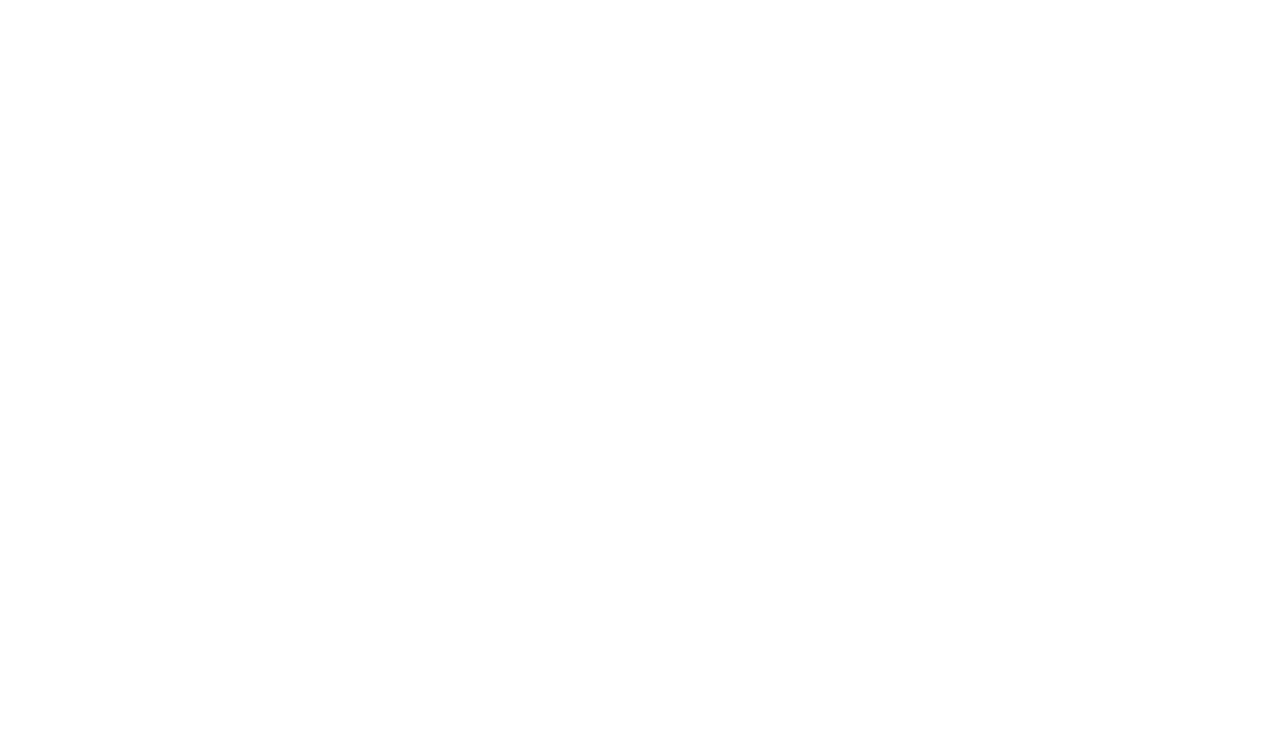
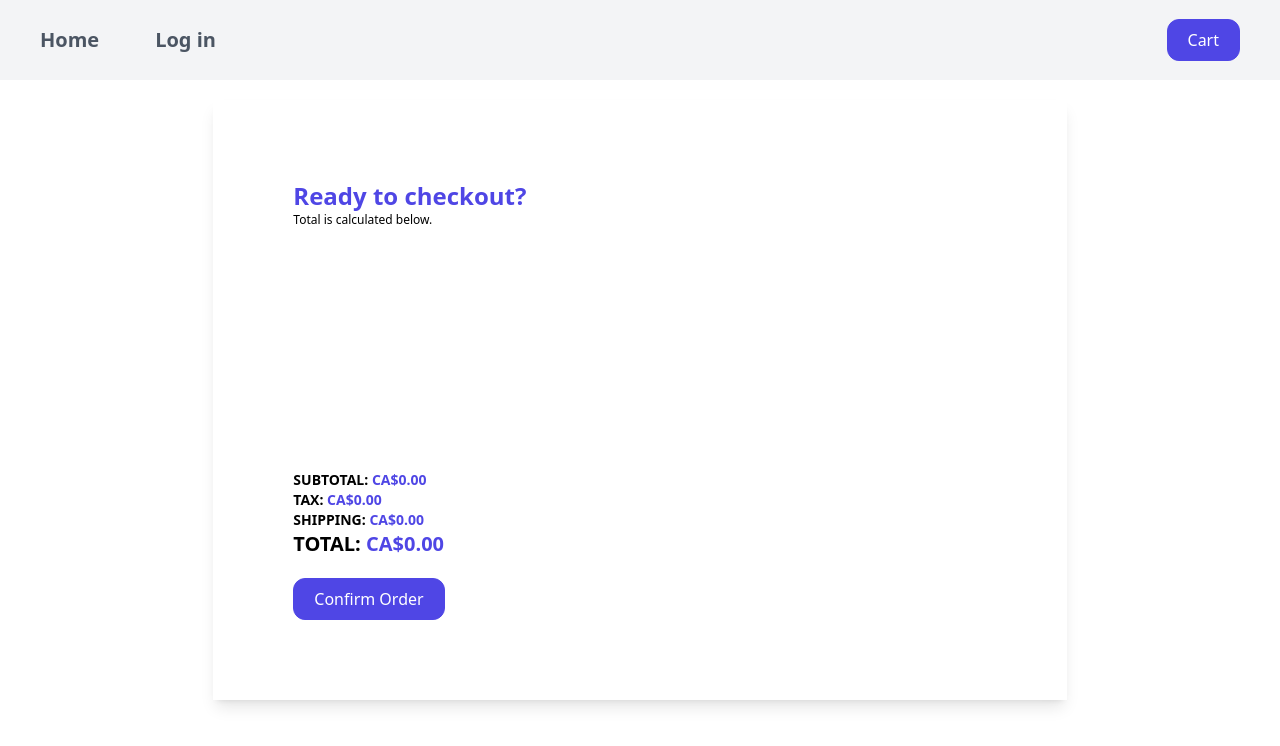
Before and after one commit to jasooh/J-Skate-website, a React (Create React App) app: page /checkout in a window 1280 px wide. Before the commit this address had no page. Shown: the top 746 px of the page. Built offline with nearby package versions, Linux system fonts and the light colour scheme; what amazon-cognito-identity-js would draw is missing.

Commit message:
added checkout

```diff
--- a/src/App.tsx
+++ b/src/App.tsx
@@ -13,6 +13,7 @@
 import Login from './components/Login';
 import Signup from './components/Signup';
 import Account from './components/Account';
+import Checkout from "./components/Checkout";
 
 // context
 import { AuthProvider } from './context/AuthContext';
@@ -28,6 +29,7 @@
             <Route path="/login" element={<LoginPage />} />
             <Route path="/signup" element={<SignupPage />} />
             <Route path="/account" element={<AccountPage />} />
+            <Route path="/checkout" element={<CheckoutPage />} />
           </Routes>
         </CartProvider>
       </AuthProvider>
@@ -63,9 +65,19 @@
 function AccountPage() {
   return (
     <Background>
+      <NavigationBar />
       <Account />
     </Background>
   );
 }
 
+function CheckoutPage() {
+  return (
+    <Background>
+      <NavigationBar />
+      <Checkout />
+    </Background>
+  )
+}
+
 export default App;
--- a/src/components/Account.tsx
+++ b/src/components/Account.tsx
@@ -7,7 +7,6 @@
 
 // components
 import RedirectButton from "./RedirectButton";
-
 
 const Account = () => {
     const [userEmail, setUserEmail] = useState(undefined);
--- /dev/null
+++ b/src/components/Checkout.tsx
@@ -0,0 +1,52 @@
+// components
+import CartItem from "./CartItem";
+import RedirectButton from "./RedirectButton";
+
+// context
+import { useCartContext } from "../context/CartContext";
+
+const Checkout = () => {
+    // context
+    const Cart = useCartContext();
+    const currentCart = Cart.getCart();
+
+    // button
+    const onClick = () => {
+        console.log("purchased!");
+    }
+
+    // number formatting
+
+    let dollar = new Intl.NumberFormat('en-US', {
+       style: 'currency',
+       currency: 'CAD'
+    });
+
+    return (
+        <div className="flex items-center justify-center flex-row w-screen h-screen">
+            <div className="flex flex-col items-start w-2/3 h-3/4 min-w-[25rem] min-h-[20rem] shadow-lg p-20 justify-between">
+                <div>
+                    <span className="text-2xl font-bold text-indigo-600">Ready to checkout?<p className="text-black"></p></span>
+                    <p className="mb-8 text-xs">Total is calculated below.</p>
+                </div>
+                <div className="w-[30rem] h-full min-h-20 max-h-[66%] flex flex-col gap-3">
+                    {currentCart.map(item => {
+                        return (
+                            <CartItem name={item.name} quantity={item.quantity} src={item.src} id={item.id} price={item.price}/>
+                        )
+                    })}
+                </div>
+                <hr className="mb-2 h-px border-t-0 bg-transparent bg-gradient-to-r from-transparent via-neutral-500 to-transparent opacity-100 dark:via-neutral-400" />
+                <div className="flex flex-col w-full h-[5rem] mb-7">
+                    <label className="font-semibold text-sm">SUBTOTAL: <span className="text-indigo-600">{dollar.format(Cart.subTotal)}</span></label>
+                    <label className="font-semibold text-sm">TAX: <span className="text-indigo-600">{dollar.format(Cart.subTotal*0.13)}</span></label>
+                    <label className="font-semibold text-sm">SHIPPING: <span className="text-indigo-600">{dollar.format(Cart.subTotal*0.20)}</span></label>
+                    <label className="font-bold text-xl">TOTAL: <span className="text-indigo-600">{dollar.format(Cart.subTotal*1.33)}</span></label>
+                </div>
+                <RedirectButton onClick={onClick}>Confirm Order</RedirectButton>
+            </div>
+        </div>
+    );
+}
+
+export default Checkout;
--- a/src/components/Hero.tsx
+++ b/src/components/Hero.tsx
@@ -52,8 +52,8 @@
                     Own a skateboard and want an upgrade? We can do that for you. Or buy a new one - <strong>your choice</strong>.
                 </p>
                 <div className="w-[90%] lg:w-1/2 h-min flex flex-col md:flex-row justify-evenly items-center ring-1 ring-gray-200 rounded-3xl p-10 gap-5">
-                    <StoreItem name="Augment Skateboard" cost="$250" src={AugmentImage} id={1}/>
-                    <StoreItem name="Custom Skateboard" cost="$500" src={NewImage} id={2}/>
+                    <StoreItem name="Augment Skateboard" text="$250" src={AugmentImage} id={1} price={250}/>
+                    <StoreItem name="Custom Skateboard" text="$500" src={NewImage} id={2} price={500}/>
                 </div>
             </div>
         </>
--- a/src/components/Modal.tsx
+++ b/src/components/Modal.tsx
@@ -1,5 +1,6 @@
 // hooks
 import { useNavigate } from 'react-router-dom';
+import { useEffect } from 'react';
 
 // components
 import RedirectButton from './RedirectButton';
@@ -37,7 +38,7 @@
                             <VscChevronRight size="2rem" />
                         </div>
                     </button>
-                    <div className="flex flex-col  w-full h-full">
+                    <div className="flex flex-col w-full h-full">
                         <div>
                             <span className="text-2xl font-bold text-indigo-600">Your cart</span>
                             <p className="mb-8 text-xs">Overview</p>
@@ -45,9 +46,14 @@
                         <div className="w-full h-full flex flex-col gap-5">
                             {currentCart.map(item => {
                                 return (
-                                    <CartItem name={item.name} quantity={item.quantity} src={item.src} id={item.id}/>
+                                    <CartItem name={item.name} quantity={item.quantity} src={item.src} id={item.id} price={item.price}/>
                                 )
                             })}
+                        </div>
+                        <hr className="mb-2 h-px border-t-0 bg-transparent bg-gradient-to-r from-transparent via-neutral-500 to-transparent opacity-100 dark:via-neutral-400" />
+                        <div className="w-full h-[5rem]">
+                            <label className="font-bold text-xl">SUBTOTAL: <span className="text-indigo-600">${Cart.subTotal}.00</span></label>
+                            <p className="text-sm">Total calculated at checkout.</p>
                         </div>
                         <RedirectButton onClick={onClick}>Checkout</RedirectButton>
                     </div>
--- a/src/components/StoreItem.tsx
+++ b/src/components/StoreItem.tsx
@@ -8,21 +8,22 @@
 import { useCartContext } from '../context/CartContext';
 
 interface Props {
-    name: string;
-    cost: string;
-    src: string;
-    id: number;
+    name: string,
+    text: string,
+    src: string,
+    id: number,
+    price: number
 }
 
-const StoreItem = ({name, cost, src, id}:Props) => {
+const StoreItem = ({name, text, src, id, price}:Props) => {
     // context
     const Cart = useCartContext();
     const Auth = useAuthContext();
     const navigate = useNavigate();
 
-    function onClick(isLoggedIn: boolean, id: number, name: string) {
+    function onClick(isLoggedIn: boolean, id: number, name: string, price: number) {
         if (isLoggedIn) {
-            Cart.addItemWithId(id, name, src); // add item to cart
+            Cart.addItemWithId(id, name, src, price); // add item to cart
         } else {
             navigate("/login"); // redirect the user to login
         }
@@ -33,11 +34,11 @@
         <div className="w-[20rem] h-[25rem] flex flex-col justify-center items-center bg-gray-50 border bring-2 rounded-3xl p-5 hover:scale-[101%] hover:border-indigo-600 duration-300">
             <h1 className="font-semibold text-xl text-gray-600 mb-5">{ name }</h1>
             <p className="flex items-baseline gap-x-2">
-                <span className="text-5xl font-bold tracking-tight text-gray-900 mb-5">{ cost }</span>
+                <span className="text-5xl font-bold tracking-tight text-gray-900 mb-5">{ text }</span>
                 <span className="text-sm font-semibold leading-6 tracking-wide text-gray-600">CAD</span>
             </p>
             <img src={src} className="hidden mt-5 rounded-3xl object-cover min-w-5 min-h-5 mb-5 lg:block" />
-            <RedirectButton onClick={() => onClick(Auth.isLoggedIn, id, name)}>Add</RedirectButton>
+            <RedirectButton onClick={() => onClick(Auth.isLoggedIn, id, name, price)}>Add</RedirectButton>
         </div>
     );
 }
--- a/src/context/AuthContext.tsx
+++ b/src/context/AuthContext.tsx
@@ -1,5 +1,5 @@
 // context to determine if user is logged in or not
-import { createContext, useContext, ReactNode, useState } from 'react';
+import { createContext, useContext, ReactNode, useState, Dispatch, SetStateAction } from 'react';
 import { CognitoUser, AuthenticationDetails, CognitoUserSession } from 'amazon-cognito-identity-js';
 import UserPool from '../userpool/UserPool';
 
@@ -7,7 +7,7 @@
     authenticate: (email: string, password: string) => Promise<String>,
     getSession: () => Promise<CognitoUserSession | undefined>,
     isLoggedIn: boolean,
-    setIsLoggedIn: (auth: boolean) => void,
+    setIsLoggedIn: Dispatch<SetStateAction<boolean>>,
     logout: () => void
 };
 
--- a/src/context/CartContext.tsx
+++ b/src/context/CartContext.tsx
@@ -1,37 +1,42 @@
-import { ReactNode, createContext, useContext, useState } from "react";
+import { Dispatch, ReactNode, SetStateAction, createContext, useContext, useState } from "react";
 
 // cart data
 interface CartItem {
     id: number,
     name: string,
     quantity: number,
-    src: string
+    src: string,
+    price: number
 }
 
 interface CartProps {
     getItemQuantity: (id: number) => number,
-    addItemWithId: (id: number, name: string, src: string) => void,
-    subtractItemWithId: (id: number) => void,
+    addItemWithId: (id: number, name: string, src: string, price: number) => void,
+    subtractItemWithId: (id: number, price: number) => void,
     removeItemWithId: (id: number) => void,
-    getCart: () => CartItem[]
+    getCart: () => CartItem[],
+    subTotal: number,
+    setSubTotal: Dispatch<SetStateAction<number>>
 };
 
 const Cart = createContext({} as CartProps);
 
 const CartProvider = ({children}:{children: ReactNode}) => {
     const [cartItems, setCartItems] = useState<CartItem[]>([]);
+    const [subTotal, setSubTotal] = useState<number>(0);
 
     // methods for cart
     const getItemQuantity = (id: number) => {
         return cartItems.find(item => item.id === id)?.quantity || 0
     }
 
-    const addItemWithId = (id: number, name: string, src: string) => {
+    const addItemWithId = (id: number, name: string, src: string, price: number) => {
+        setSubTotal(currentTotal => {return currentTotal + price});
         setCartItems(currentCart => {
             if (currentCart.find(item => item.id === id)) {
                 return currentCart.map(item => {
                     if (item.id === id) {
-                        // increase the value of existing items
+                        // increase the value of existing items and adjust price value in the cart object
                         return { ...item, quantity: item.quantity + 1 };
                     } else {
                         // add any items that are not matching the id back to this new array
@@ -40,12 +45,13 @@
                 })
             } else {
                 // create a new item if it was not found in the array
-                return [...currentCart, { id, name: name, quantity: 1, src: src}]
+                return [...currentCart, { id, name: name, quantity: 1, src: src, price: price}]
             };
         });
     }
 
-    const subtractItemWithId = (id: number) => {
+    const subtractItemWithId = (id: number, price: number) => {
+        setSubTotal(currentTotal => {return currentTotal - price});
         setCartItems(currentCart => {
             if (currentCart.find(item => item.id === id)) {
                 return currentCart.map(item => {
@@ -71,7 +77,7 @@
     const getCart = () => {return cartItems;}
 
     return (
-        <Cart.Provider value={{ getItemQuantity, addItemWithId, subtractItemWithId, removeItemWithId, getCart }}>
+        <Cart.Provider value={{ getItemQuantity, addItemWithId, subtractItemWithId, removeItemWithId, getCart, subTotal, setSubTotal }}>
             { children }
         </Cart.Provider>
     )
```
Also changed, not shown: src/components/CartItem.tsx (+12 -9 lines).
